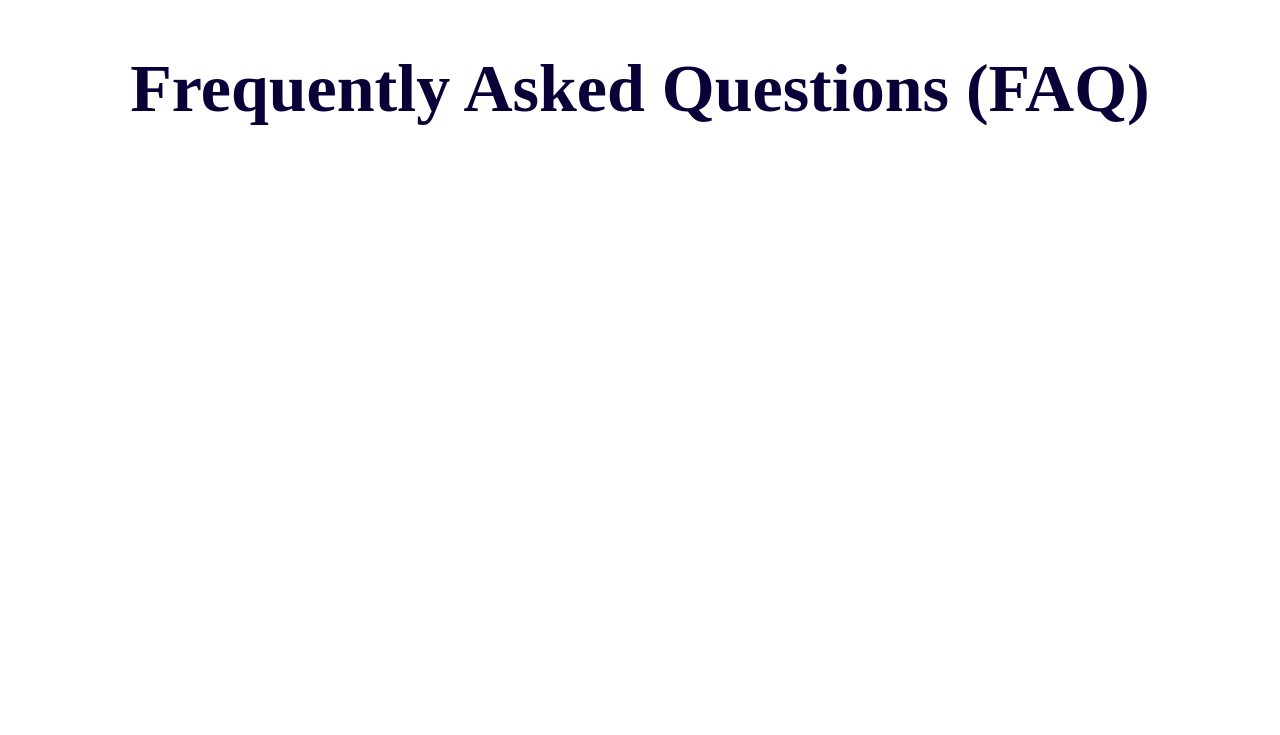
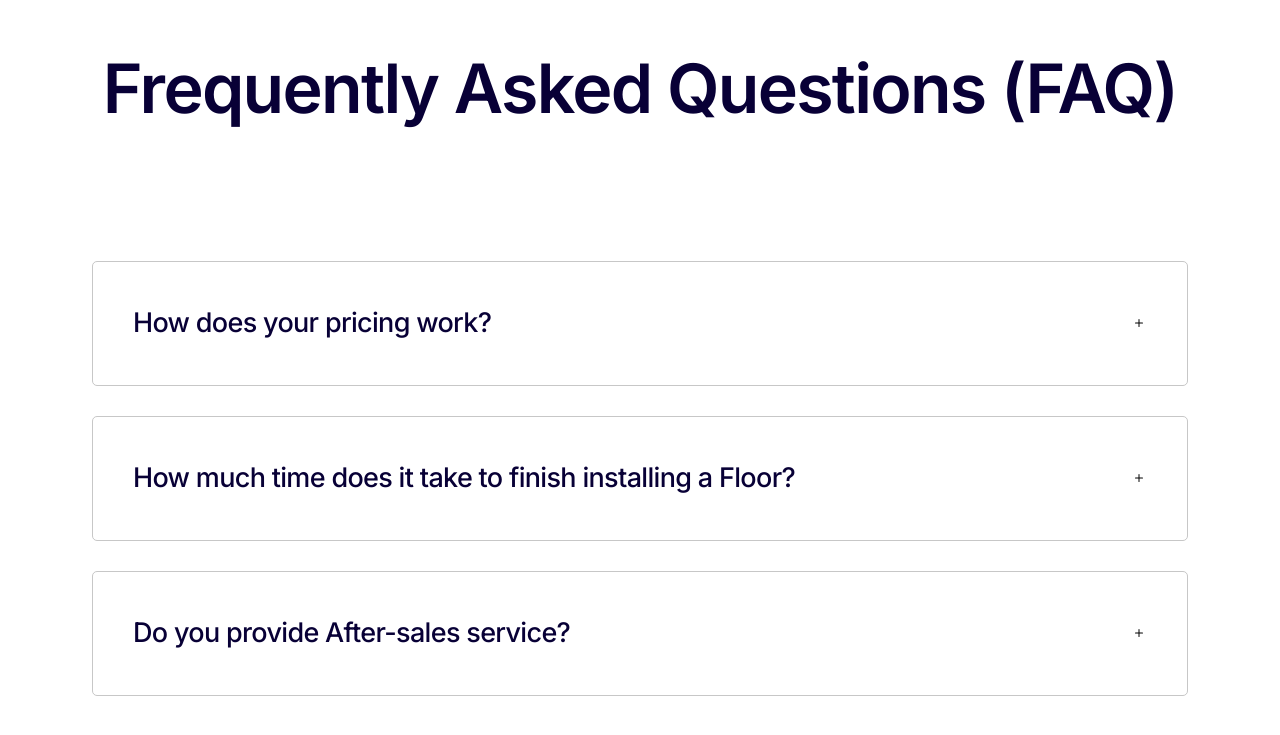
Before and after one commit to LeonChisum/Flooring-company---87-Lux, a Next.js app: page /contactus in a window 1280 px wide. Shown: the part 984-1719 px from the top of the page. Before the commit the page ends 1145 px from the top, so only its background shows below. Built offline with nearby package versions, Linux system fonts and the light colour scheme.

Commit message:
finished html and css of FAQ section

```diff
--- a/pages/contactus.js
+++ b/pages/contactus.js
@@ -1,4 +1,6 @@
 import '../styles/style.scss';
+
+import { BsPlus } from 'react-icons/bs';
 
 const Contact = () => {
 	return (
@@ -28,7 +30,41 @@ const Contact = () => {
 			</div>
 			<section className='faq'>
 				<h1>Frequently Asked Questions (FAQ)</h1>
-				<div></div>
+				<div className='faq__container'>
+					<div className='faq__questions-container'>
+						<div className='faq__questions'>
+							<h1>How does your pricing work?</h1>
+							<BsPlus />
+						</div>
+						<p className='faq__answers'>
+							It depends on the type of Floor we install. For example, a Hardwood installation takes 2
+							days on Average. Get a Quote to know the approximate amount of time we take to finish the
+							Floor installation.
+						</p>
+					</div>
+					<div className='faq__questions-container'>
+						<div className='faq__questions'>
+							<h1>How much time does it take to finish installing a Floor?</h1>
+							<BsPlus />
+						</div>
+						<p className='faq__answers'>
+							It depends on the type of Floor we install. For example, a Hardwood installation takes 2
+							days on Average. Get a Quote to know the approximate amount of time we take to finish the
+							Floor installation.
+						</p>
+					</div>
+					<div className='faq__questions-container'>
+						<div className='faq__questions'>
+							<h1>Do you provide After-sales service?</h1>
+							<BsPlus />
+						</div>
+						<p className='faq__answers'>
+							It depends on the type of Floor we install. For example, a Hardwood installation takes 2
+							days on Average. Get a Quote to know the approximate amount of time we take to finish the
+							Floor installation.
+						</p>
+					</div>
+				</div>
 			</section>
 		</div>
 	);
--- a/styles/style.scss
+++ b/styles/style.scss
@@ -233,12 +233,65 @@
 
 	h1 {
 		color: $secondary-color;
-		font-family: Avenir Next;
+		font-family: $primary_font;
 		font-style: normal;
 		font-weight: 600;
 		font-size: 68px;
+		letter-spacing: -0.025em;
 		line-height: 211.69%;
 		/* identical to box height, or 144px */
+	}
+
+	&__container {
+		display: flex;
+		width: 1096px;
+		margin: 0 auto;
+		flex-direction: column;
+		justify-content: space-between;
+		padding: 100px 0 200px 0;
+	}
+
+	&__questions-container {
+		margin-bottom: 30px;
+	}
+
+	&__questions {
+		height: 125px;
+		padding: 0 40px;
+		display: flex;
+		justify-content: space-between;
+		align-items: center;
+		background: #ffffff;
+		border: 1px solid #c7c7c7;
+		box-sizing: border-box;
+		border-radius: 5px;
+
+		h1 {
+			font-family: $primary_font;
+			font-style: normal;
+			font-weight: 500;
+			font-size: 27px;
+			line-height: 211.69%;
+			/* or 57px */
+			color: $secondary-color;
+		}
+	}
+
+	&__answers {
+		font-family: $primary_font;
+		font-style: normal;
+		font-weight: normal;
+		font-size: 26px;
+		line-height: 211.69%;
+		/* or 55px */
+		color: #919191;
+		padding: 40px;
+		background: #ffffff;
+		border: 1px solid #c7c7c7;
+		box-sizing: border-box;
+		border-radius: 5px;
+
+		display: none;
 	}
 }
 
```
Also changed, not shown: css/style.css.
